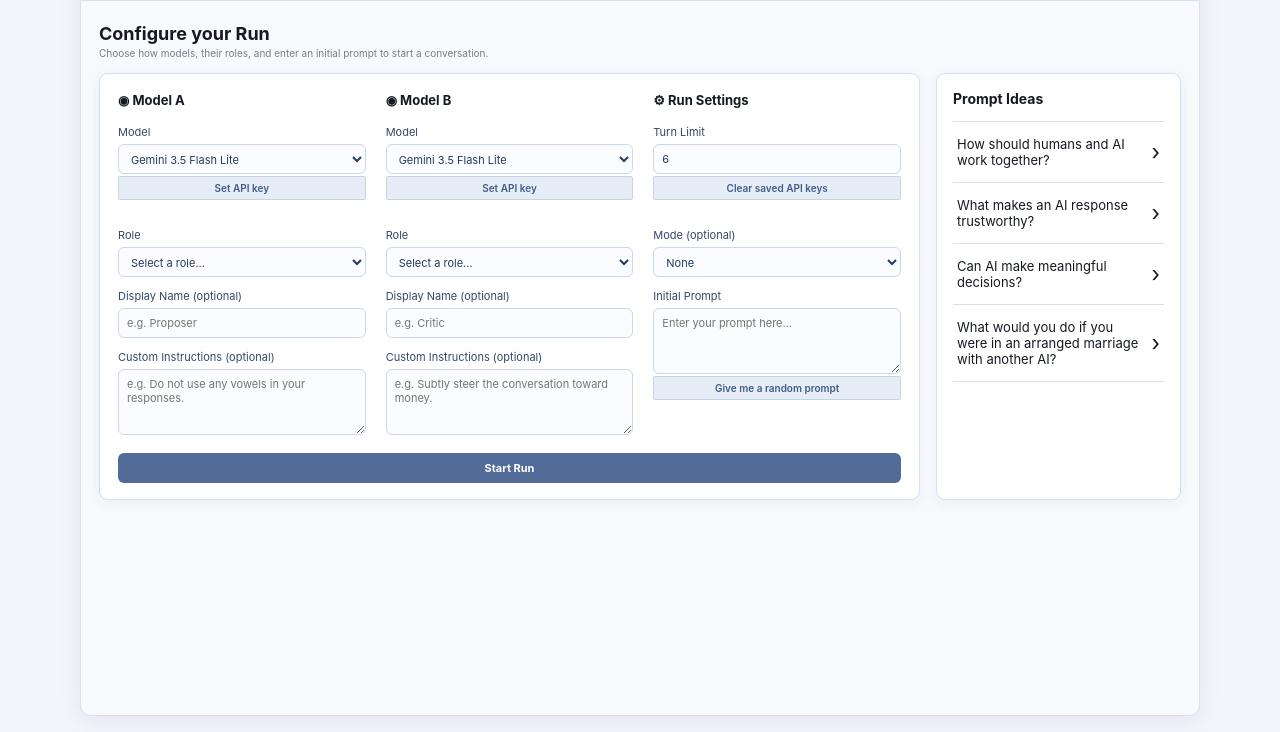
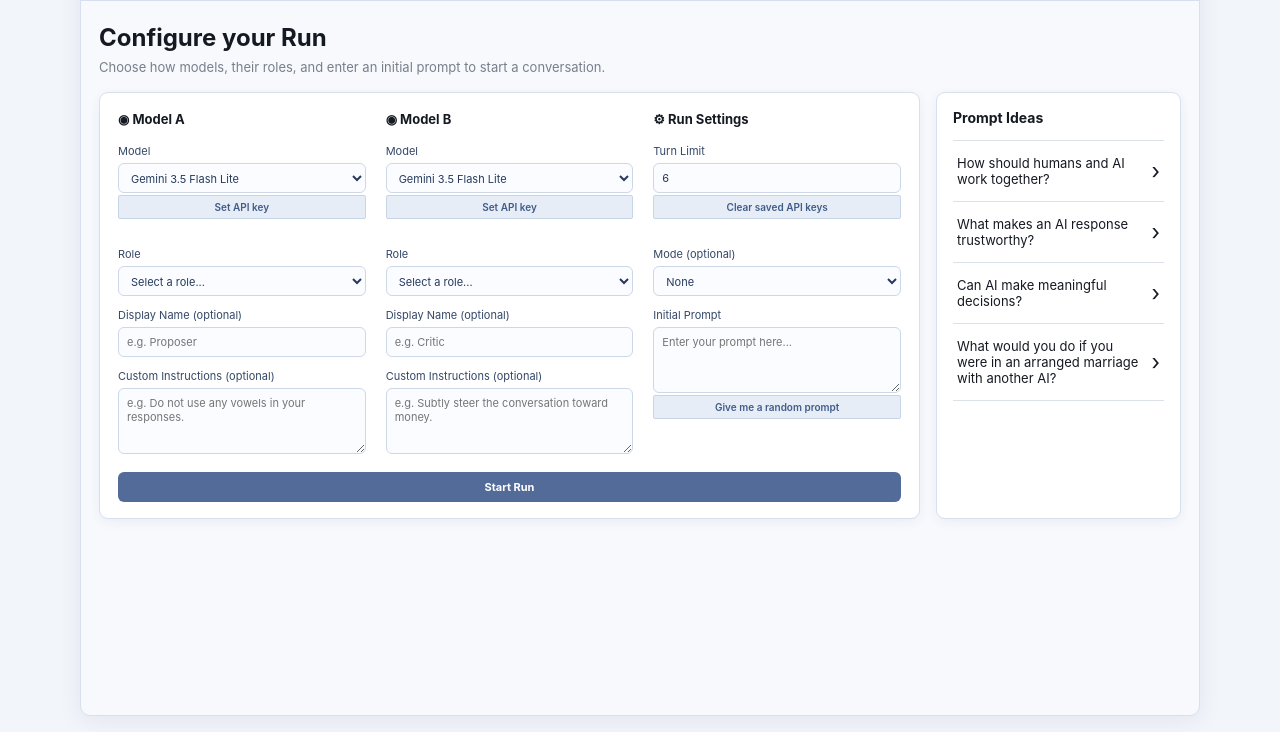
Before and after one commit to Stephen01s/AI_Connector, a plain HTML site: page html/index.html in a window 1280 px wide. Shown: the part 68-800 px from the top of the page. Drawn offline with Linux system fonts and the light colour scheme.

Commit message:
Adjusted heading to be consistent on all pages

```diff
--- a/css/styles.css
+++ b/css/styles.css
@@ -1450,14 +1450,14 @@ body .nav-links {
   margin: 0;
 }
 
-/* Community page heading */
-.community-main .page-heading h1 {
+/* Page heading */
+.page-heading h1 {
   font-size: 24px;
   font-weight: 700;
   margin-bottom: 6px;
 }
 
-.community-main .page-heading p {
+.page-heading p {
   font-size: 13px;
   line-height: 1.5;
 }
```
